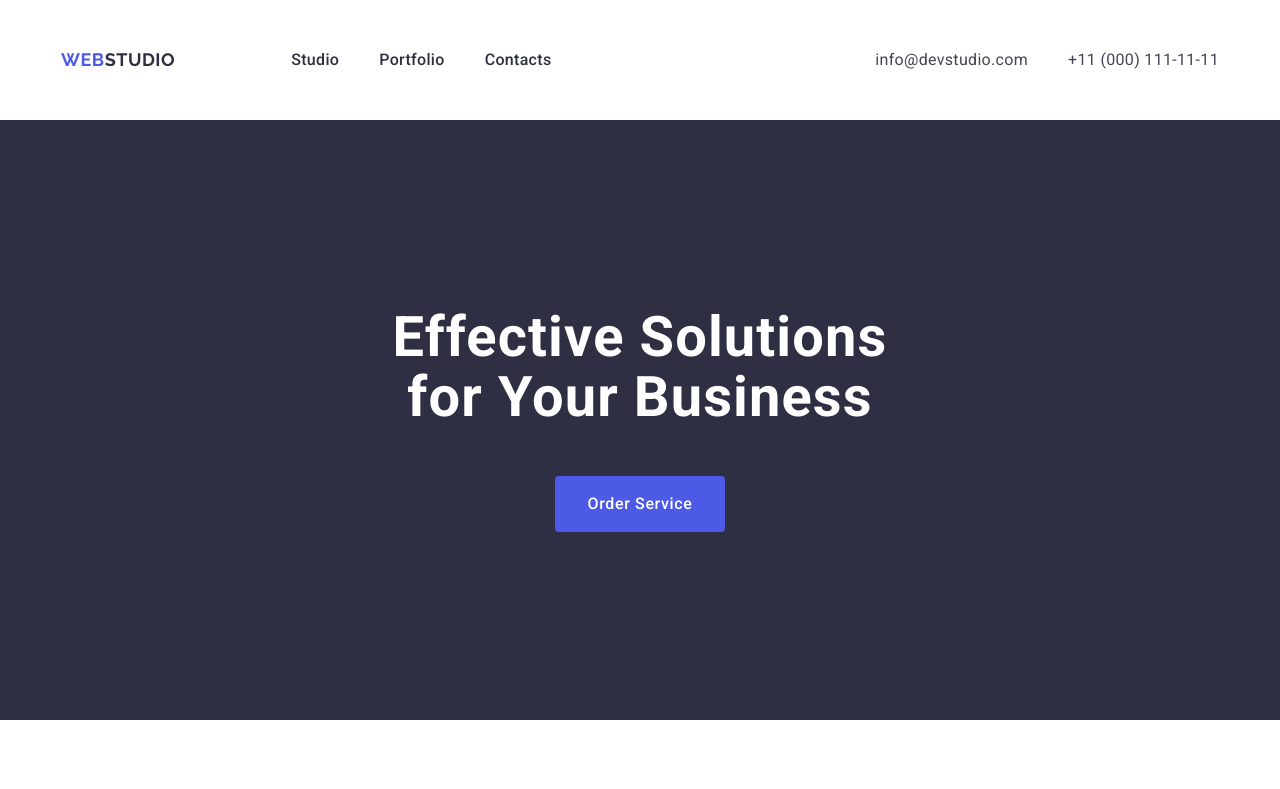
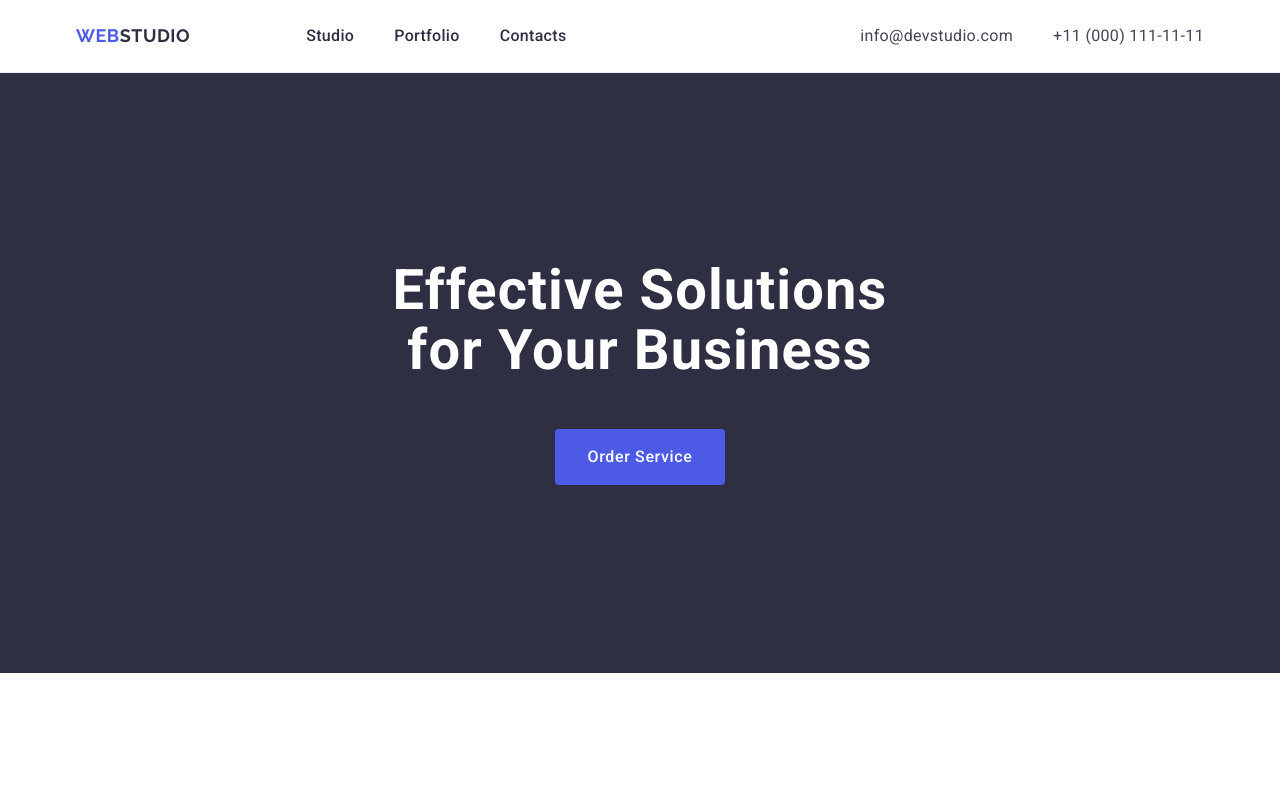
Before and after one commit to Aleks-Vr/goit-markup-hw-03, a plain HTML site: page index.html in a window 1280 px wide. Shown: the top 789 px of the page. Drawn offline with nearby package versions, Linux system fonts and the light colour scheme.

Commit message:
add index file

```diff
--- a/css/styles.css
+++ b/css/styles.css
@@ -23,13 +23,13 @@ img {display: block;}
 
 }
 
-    /* #region Header */x
+    /* #region Header */
 
         .header-page {border-bottom: 1px solid #e7e9fc;}
     .header-container {display: flex;
     justify-content: space-between;
 align-items: center;
-padding: 24px 0;
+padding: 0 15px
 }
         .nav-page {display: flex;
             align-items: center;
@@ -61,6 +61,7 @@ padding: 24px 0;
             justify-content: flex-start;
             flex-direction: row;
             gap: 40px;
+            padding: 24px 0;
         }
 
         .nav-item {font-weight: 500;
```
